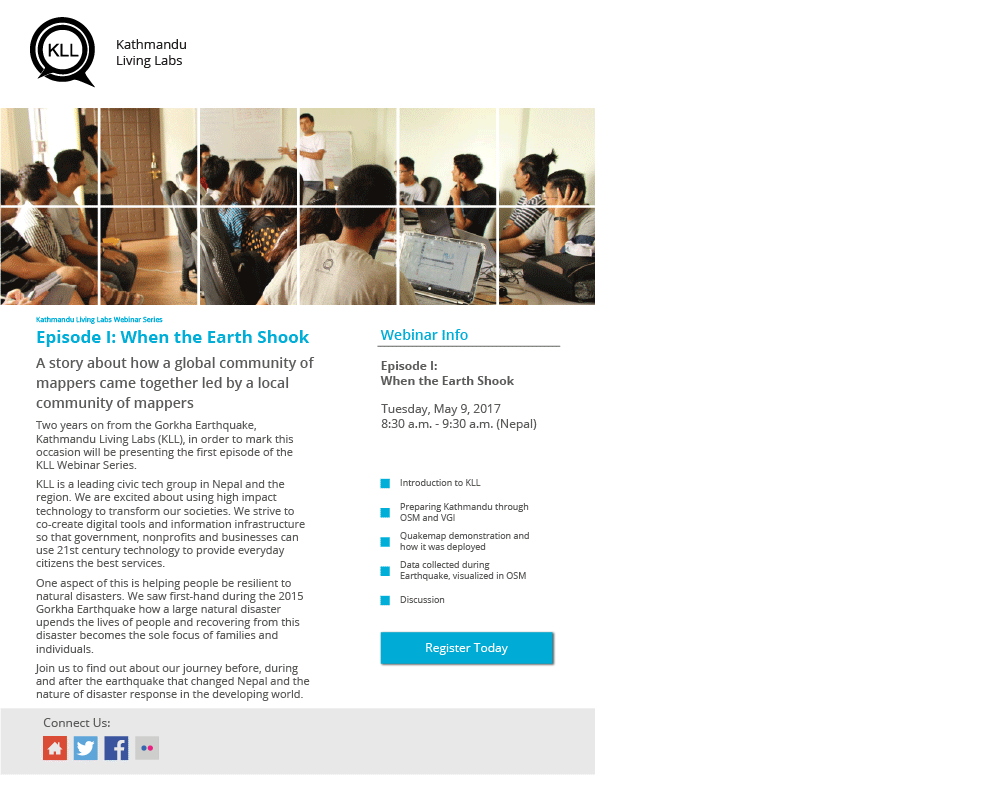
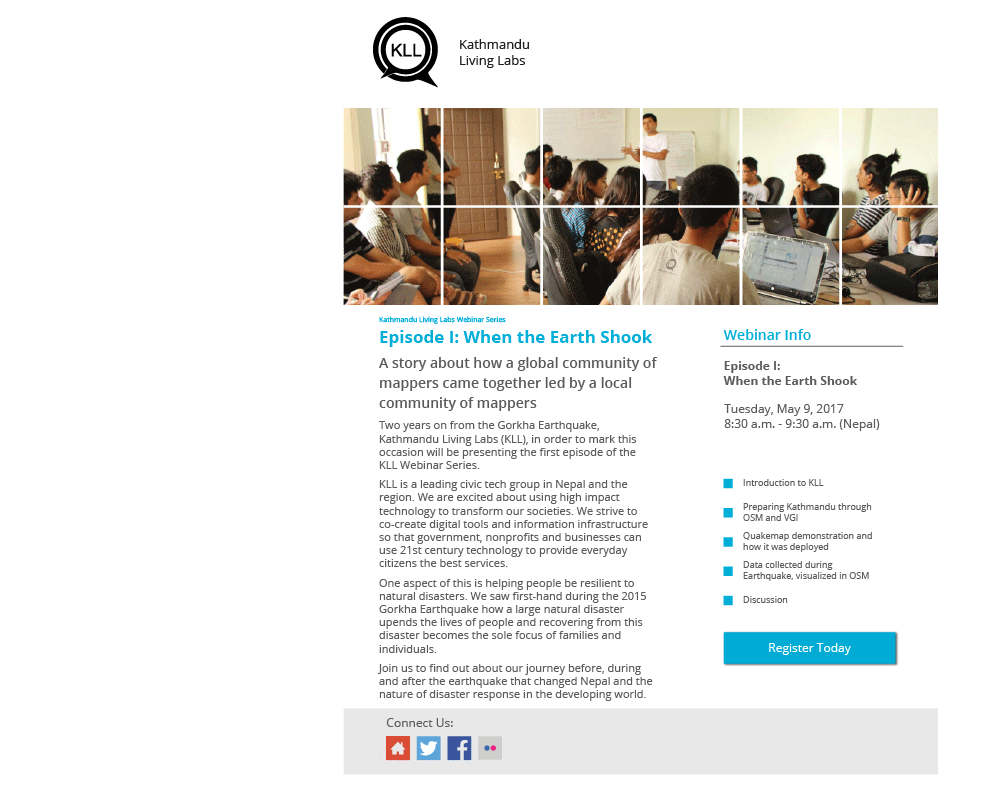
Before and after one commit to KathmanduLivingLabs/2cpokhara-webinar-ep1-flyer, a plain HTML site: page index.html in a window 1280 px wide. Shown: the whole page, without its empty margins (0-1001 px from the left). Drawn offline with Linux system fonts and the light colour scheme.

Commit message:
center content

```diff
--- a/index.html
+++ b/index.html
@@ -4,7 +4,7 @@
 <meta http-equiv="Content-Type" content="text/html; charset=iso-8859-1">
 </head>
 <body bgcolor="#FFFFFF" leftmargin="0" topmargin="0" marginwidth="0" marginheight="0">
-<div style="position:absolute; left:0px; top:0px; width:595px; height:775px;">
+<div style="position:relative; width:595px; height:775px; margin:auto;">
 	<div style="background-image:url(Webinaar_01.gif); position:absolute; left:0px; top:0px; width:595px; height:17px;" title="">
 	</div>
 	<div style="background-image:url(Webinaar_02.gif); position:absolute; left:0px; top:17px; width:29px; height:758px;" title="">
```
